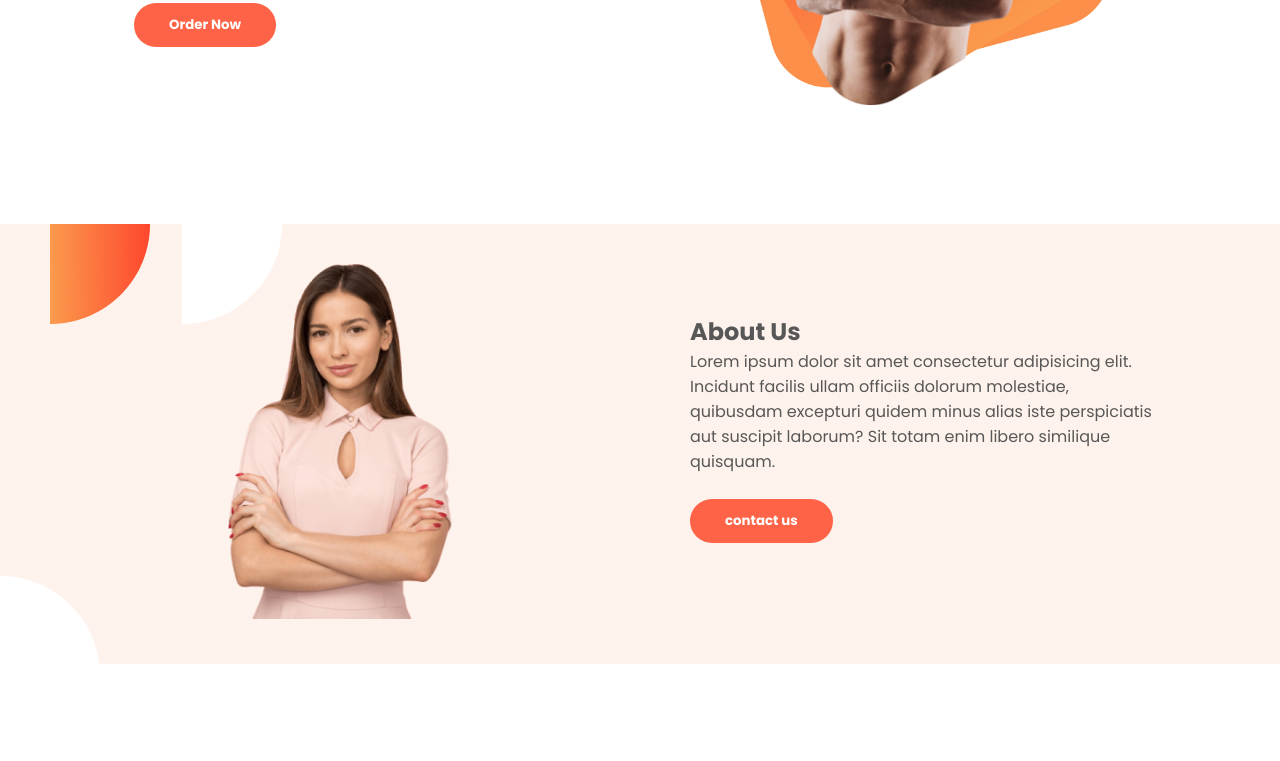
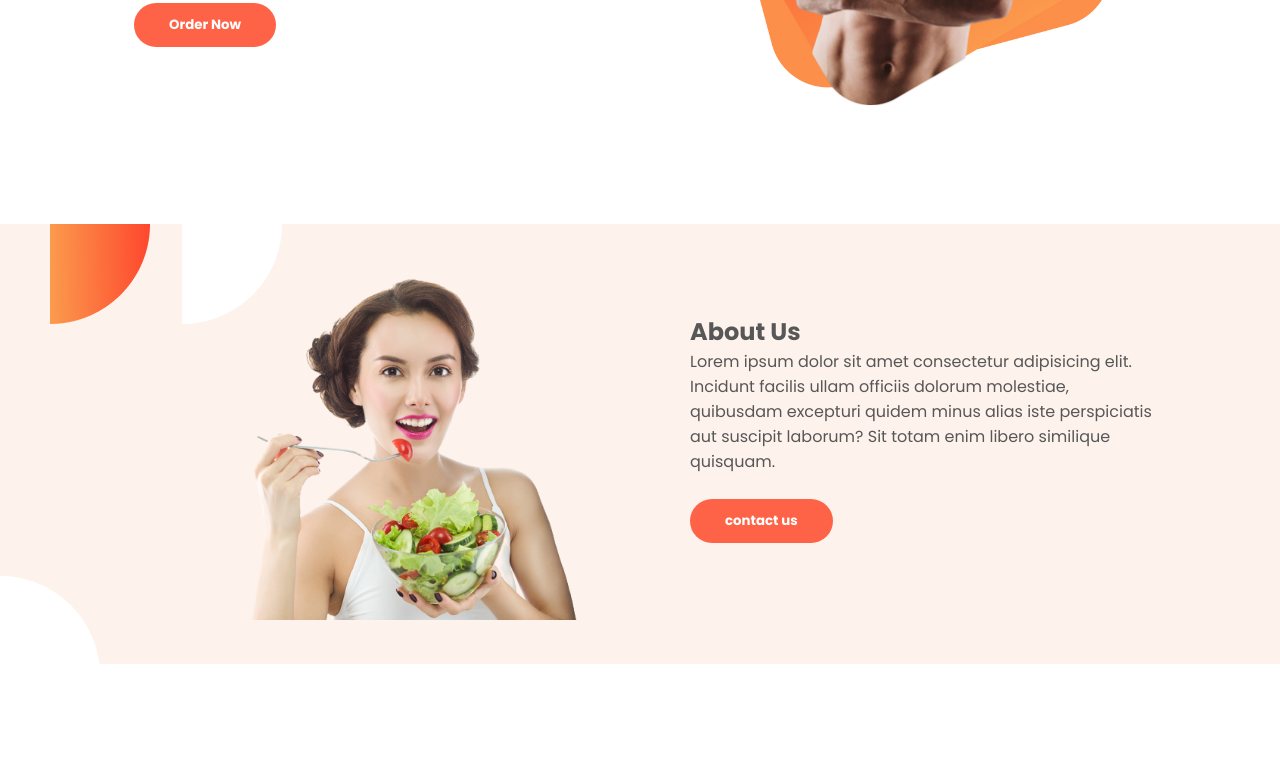
Before and after one commit to 07arif/eat-fresh, a plain HTML site: page index.html in a window 1280 px wide. Shown: the part 476-1237 px from the top of the page. Drawn offline with Linux system fonts and the light colour scheme.

Commit message:
third commit

```diff
--- a/index.html
+++ b/index.html
@@ -33,7 +33,7 @@
     <section id="about-banner">
         <div class="about-banner-items">
             <div class="about-left-content" class="half-width">
-                <img src="images/female/Person Image.png" alt="">
+                <img src="images/female/6667872_preview-removebg-preview.png" alt="">
             </div>
             <div class="about-right-content">
                 <h2>About Us</h2>
--- a/style.css
+++ b/style.css
@@ -72,7 +72,7 @@ h1 {
 }
 
 .about-left-content img {
-    width: 48.5%;
+    width: 87%;
     position: relative;
     position: relative;
 }
```
